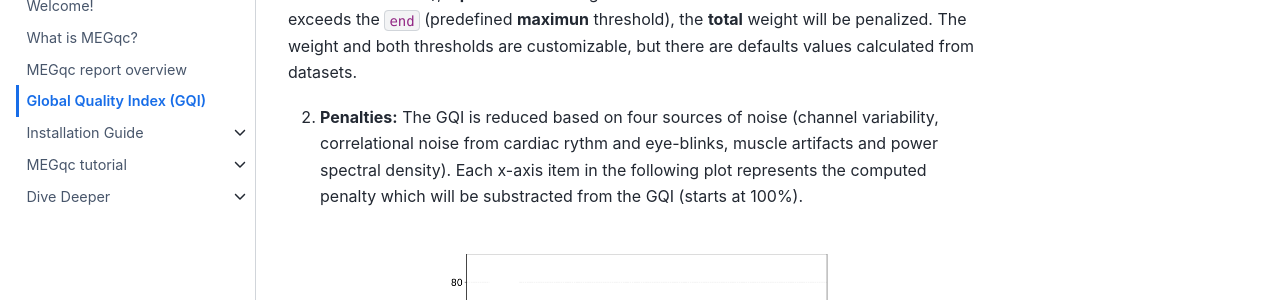
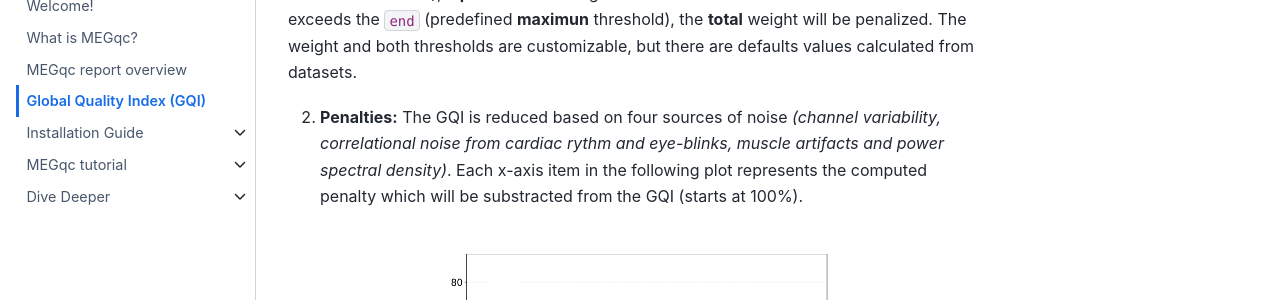
Before and after one commit to ANCPLabOldenburg/megqc_documentation, a Jupyter Book: the page built from book/gqi.md, in a window 1280 px wide and 900 px high, scrolled down 786 px. Shown: the part 153-453 px from the top of the window. Built offline with Jupyter Book 1.0.4 settings and Sphinx 7.4.7 and the Sphinx Book theme 1.1.4, drawn with Linux system fonts in a browser that asks for light colours; pages that are not in the unit, such as notebooks, are missing from menus.

Commit message:
Update gqi.md

```diff
--- a/book/gqi.md
+++ b/book/gqi.md
@@ -10,7 +10,7 @@ MEGqc computes a single overall estimate of data quality for each subject. The G
 
 If any of these value surpass their predefined `thresholds`, the penalization system starts. The penalization system is defined by a system of `weights` and `thresholds`. The weight is the maximun possible penalty, and represents its relative importance for the GQI. There are two thresholds, the `start` and the `end`. If a metric exceeds the `start` (predefined **minimun** threshold), a **portion** of its weight is substracted from the GQI. If the metric exceeds the `end` (predefined **maximun** threshold), the **total** weight will be penalized. The weight and both thresholds are customizable, but there are defaults values calculated from datasets.
 
-2. **Penalties:** The GQI is reduced based on four sources of noise (channel variability, correlational noise from cardiac rythm and eye-blinks, muscle artifacts and power spectral density). Each x-axis item in the following plot represents the computed penalty which will be substracted from the GQI (starts at 100%).
+2. **Penalties:** The GQI is reduced based on four sources of noise *(channel variability, correlational noise from cardiac rythm and eye-blinks, muscle artifacts and power spectral density)*. Each x-axis item in the following plot represents the computed penalty which will be substracted from the GQI (starts at 100%).
 
 <img src="../static/gqi/02.png" alt="gqi-2" width="400px" align="center">
 
```
